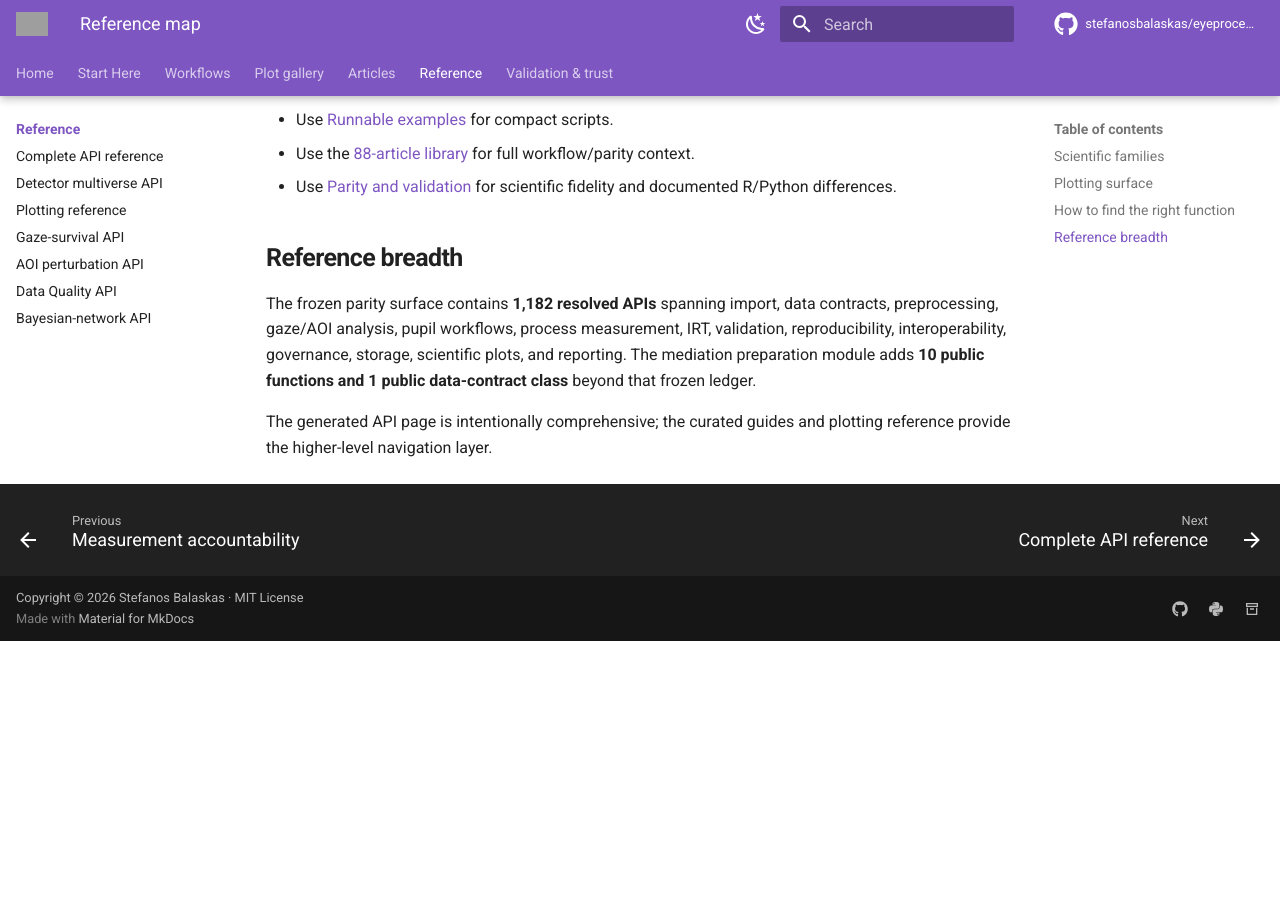
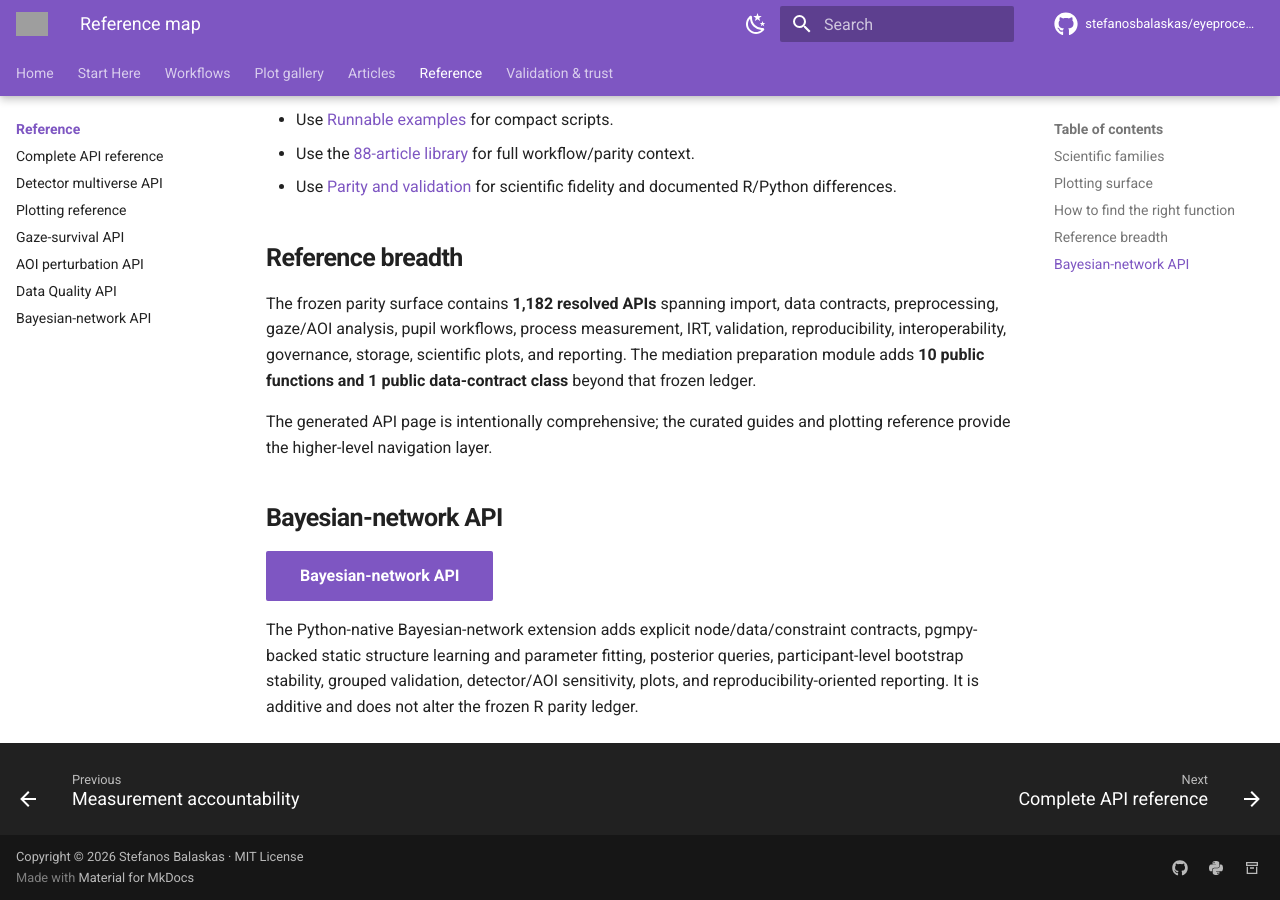
Before and after one commit to stefanosbalaskas/eyeprocesspy, an MkDocs documentation site: the page built from docs/reference/index.md, in a window 1280 px wide and 900 px high, scrolled down 1652 px. Built offline with MkDocs 1.6.1 and Material for MkDocs 9.7.7, drawn with Linux system fonts in a browser that asks for light colours; comment, search, counter and statistics services are not loaded; before the commit the page ends 2293 px from its top, so only the background shows below that; grey boxes are pictures that could not be loaded.

Commit message:
Link Bayesian network documentation

```diff
--- a/docs/reference/index.md
+++ b/docs/reference/index.md
@@ -47,3 +47,9 @@ The plotting reference documents the major Matplotlib families and how to save,
 The frozen parity surface contains **1,182 resolved APIs** spanning import, data contracts, preprocessing, gaze/AOI analysis, pupil workflows, process measurement, IRT, validation, reproducibility, interoperability, governance, storage, scientific plots, and reporting. The mediation preparation module adds **10 public functions and 1 public data-contract class** beyond that frozen ledger.
 
 The generated API page is intentionally comprehensive; the curated guides and plotting reference provide the higher-level navigation layer.
+
+## Bayesian-network API
+
+[Bayesian-network API](bayesian-networks.md){ .md-button .md-button--primary }
+
+The Python-native Bayesian-network extension adds explicit node/data/constraint contracts, pgmpy-backed static structure learning and parameter fitting, posterior queries, participant-level bootstrap stability, grouped validation, detector/AOI sensitivity, plots, and reproducibility-oriented reporting. It is additive and does not alter the frozen R parity ledger.
```
